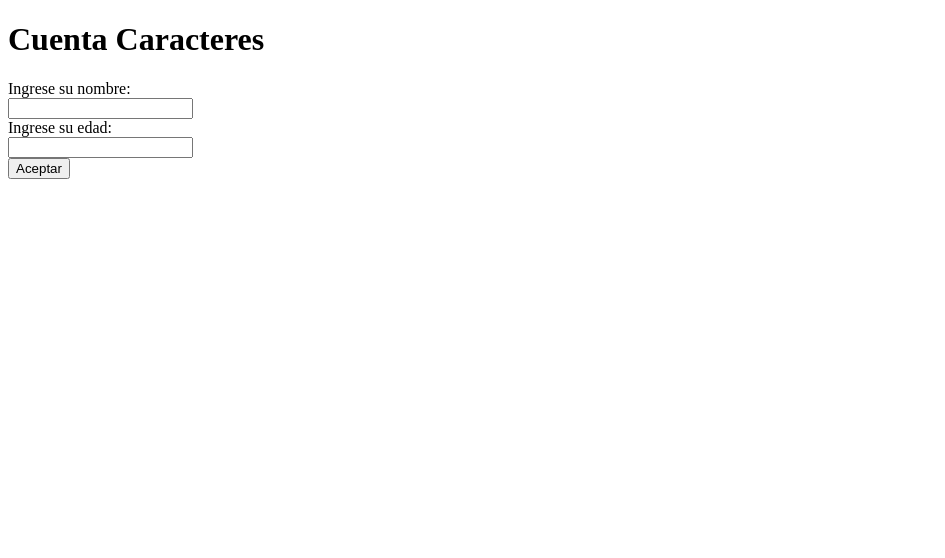
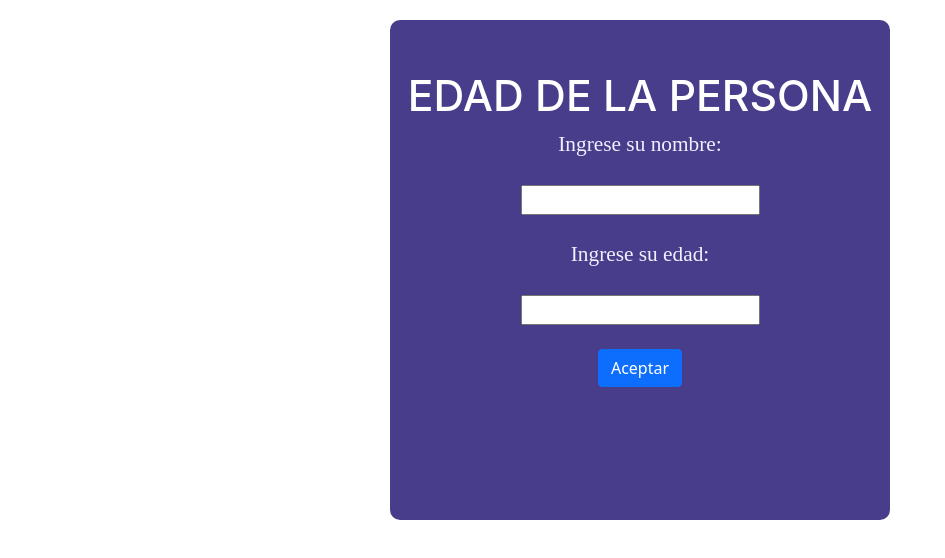
Before and after one commit to Juan-Gamboa/taller_jquery_juan, a plain HTML site: page Ejercicio 3.html in a window 1280 px wide. Shown: the whole page, without its empty margins (0-945 px from the left). Drawn offline with nearby package versions, Linux system fonts and the light colour scheme.

Commit message:
Final Aplicacion css conjunto y boostrap botto

```diff
--- a/Ejercicio 3.html
+++ b/Ejercicio 3.html
@@ -2,11 +2,14 @@
 <html lang="es">
     <head>
         <meta charset="UTF-8">
-        <title>Inicio</title>
+        <title>Ejercicio 3</title>
+        <link href="https://cdn.jsdelivr.net/npm/bootstrap@5.0.0-beta2/dist/css/bootstrap.min.css" rel="stylesheet" integrity="sha384-BmbxuPwQa2lc/FVzBcNJ7UAyJxM6wuqIj61tLrc4wSX0szH/Ev+nYRRuWlolflfl" crossorigin="anonymous">
+        <link rel="stylesheet" href="css/index.css">
     </head>
     <body>
+        <div class="bodyC">
             <header>
-            <h1>Cuenta Caracteres</h1>
+                <h1>Edad de la persona</h1>
             </header>
             <form id="formEdad" name="form">
                 <label>Ingrese su nombre:</label>
@@ -17,12 +20,13 @@
                 <br>
                 <input name="edad" type="text" id="edadInput">
                 <br>
-            <button type="submit">Aceptar</button>
+                <button class="btn btn-primary" type="submit">Aceptar</button>
                 <!--<br>
                 <label>La palabra cuenta con:</label>
                 <br>
                 <input name="resultado" type="text" id="palabraResult" disabled>-->
             </form>
+        </div>
         <script src="https://ajax.googleapis.com/ajax/libs/jquery/3.6.0/jquery.min.js"></script>
         <script src="js/Ejercicio 3.js"></script>
     </body>
--- a/css/index.css
+++ b/css/index.css
@@ -0,0 +1,38 @@
+.bodyC{
+    background-color:darkslateblue ;
+    display: flex;
+    flex-direction: column;
+    align-items: center;
+    justify-items: flex-start;
+    height: 500px;
+    width: 500px;
+    margin-top: 20px;
+    border-radius: 10px;
+}
+body{
+    display: flex;
+    flex-direction: column;
+    align-items: center;
+    justify-items: flex-start;
+}
+form{
+    display: flex;
+    flex-direction: column;
+    align-items: center;
+    justify-items: flex-start;
+}
+h1{
+    padding-top: 50px;
+    font-size: 32pt;
+  font-family: -apple-system, BlinkMacSystemFont, "Segoe UI", Roboto, Oxygen,
+    Ubuntu, Cantarell, "Open Sans", "Helvetica Neue", sans-serif;
+  color: rgb(255, 255, 255);
+  text-transform: uppercase;
+  text-align: center;
+}
+label{
+    text-align: justify;
+  font-size: 16pt;
+  font-family: "Times New Roman", Times, serif;
+  color: rgb(241, 240, 255);
+}
```
Also changed, not shown: Ejercicio 1.html (+6 -2 lines), Ejercicio 5.html (+5 -1 lines). Lines whose indentation alone changed are shown as unchanged.
